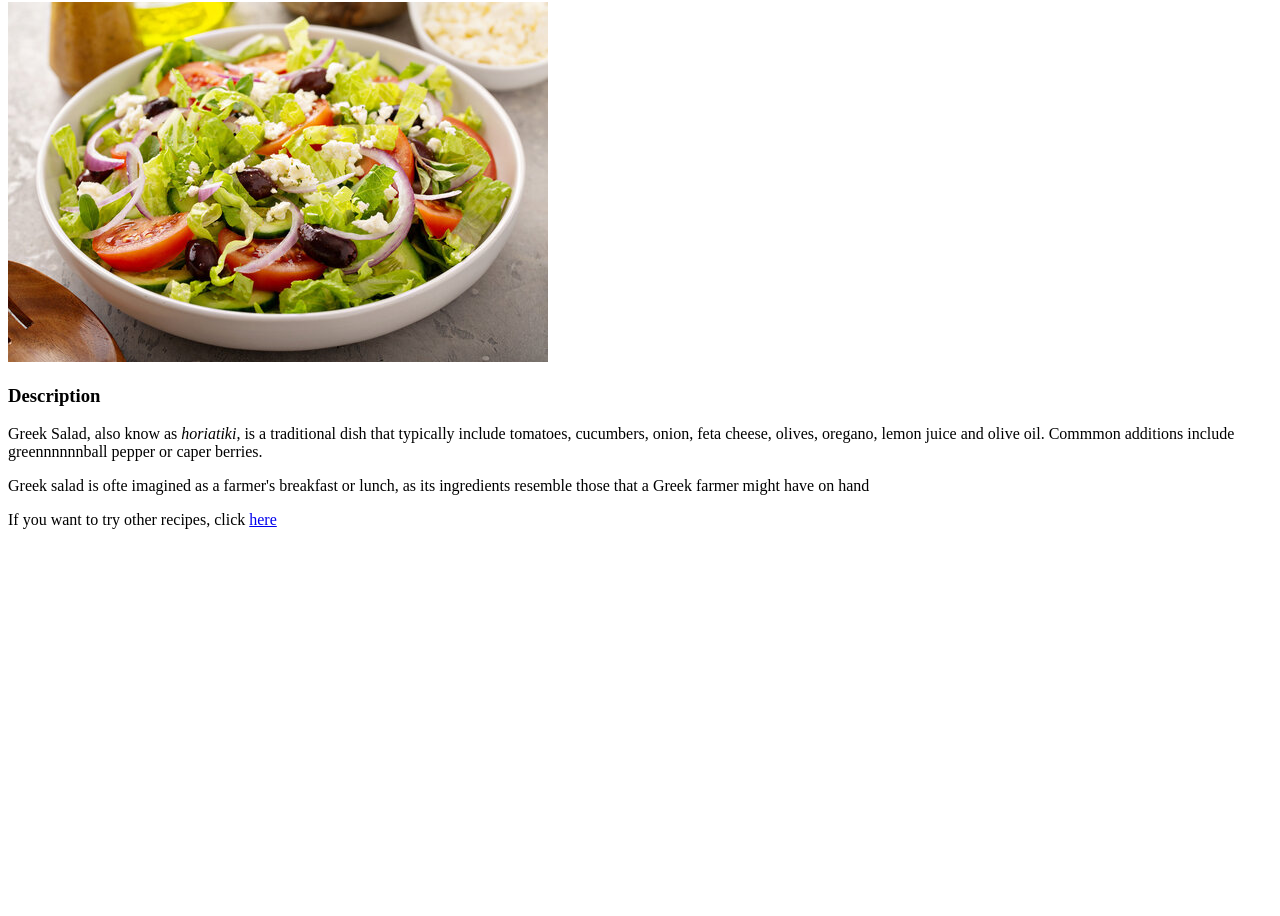
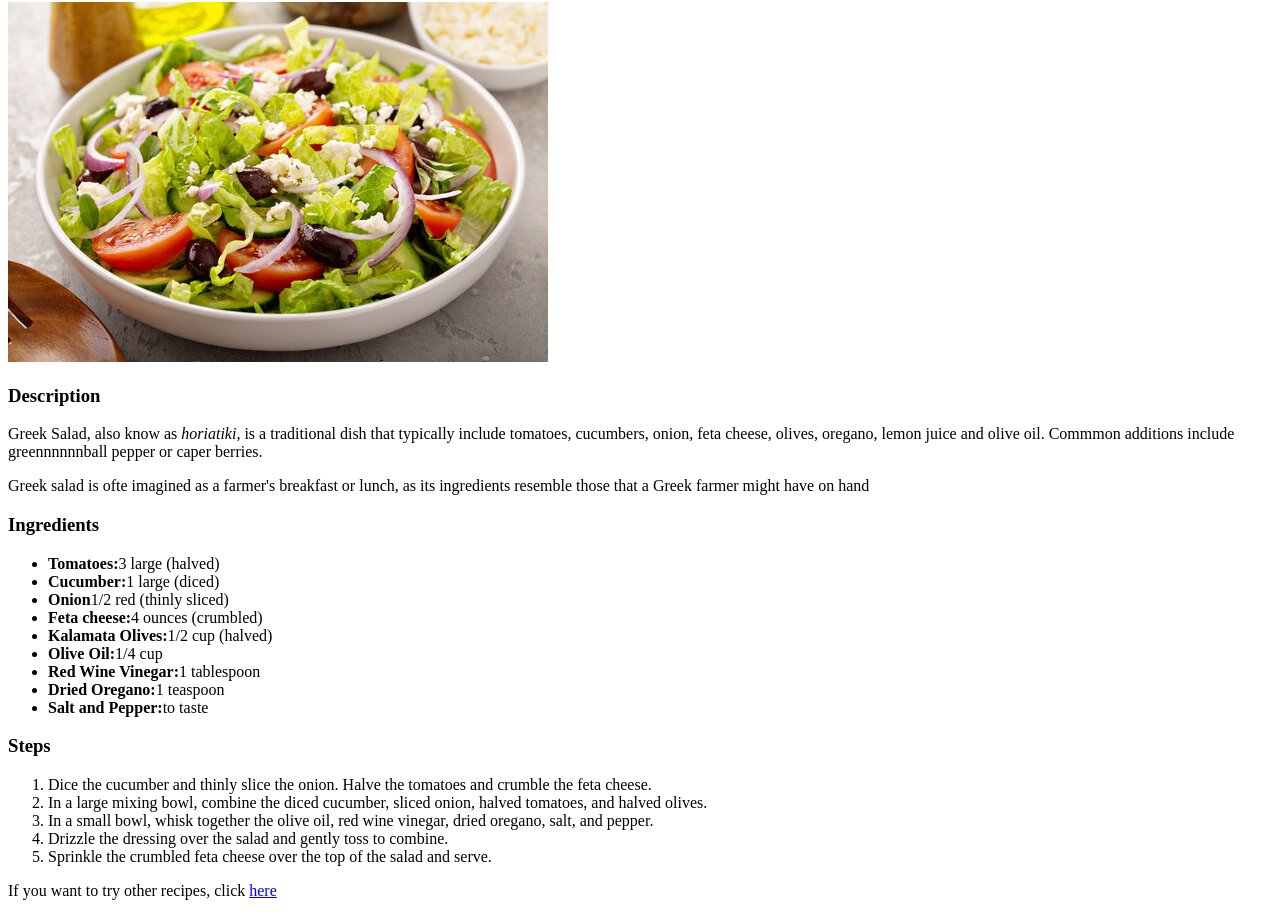
Before and after one commit to Alex200027fr/Odin-recipes, a plain HTML site: page recipes/greek_salad.html in a window 1280 px wide. Shown: the part 78-994 px from the top of the page. Before the commit the page ends 800 px from the top, so only its background shows below. Drawn offline with Linux system fonts and the light colour scheme.

Commit message:
Steps to make greek salads were introduced

```diff
--- a/recipes/greek_salad.html
+++ b/recipes/greek_salad.html
@@ -11,7 +11,26 @@
         <h3>Description</h3>
         <p>Greek Salad, also know as <em>horiatiki</em>, is a traditional dish that typically include tomatoes, cucumbers, onion, feta cheese, olives, oregano, lemon juice and olive oil. Commmon additions include greennnnnnball pepper or caper berries.</p>
         <p>Greek salad is ofte imagined as a farmer's breakfast or lunch, as its ingredients resemble those that a Greek farmer might have on hand</p>
-
+        <h3>Ingredients</h3>
+        <ul>
+            <li><strong>Tomatoes:</strong>3 large (halved)</li>
+            <li><strong>Cucumber:</strong>1 large (diced)</li>
+            <li><strong>Onion</strong>1/2 red (thinly sliced)</li>
+            <li><strong>Feta cheese:</strong>4 ounces (crumbled)</li>
+            <li><strong>Kalamata Olives:</strong>1/2 cup (halved)</li>
+            <li><strong>Olive Oil:</strong>1/4 cup</li>
+            <li><strong>Red Wine Vinegar:</strong>1 tablespoon</li>
+            <li><strong>Dried Oregano:</strong>1 teaspoon</li>
+            <li><strong>Salt and Pepper:</strong>to taste</li>
+        </ul>
+        <h3>Steps</h3>
+        <ol>
+            <li>Dice the cucumber and thinly slice the onion. Halve the tomatoes and crumble the feta cheese.</li>
+            <li>In a large mixing bowl, combine the diced cucumber, sliced onion, halved tomatoes, and halved olives.</li>
+            <li>In a small bowl, whisk together the olive oil, red wine vinegar, dried oregano, salt, and pepper.</li>
+            <li>Drizzle the dressing over the salad and gently toss to combine.</li>
+            <li>Sprinkle the crumbled feta cheese over the top of the salad and serve.</li>
+        </ol>
         <p>If you want to try other recipes, click <a href="../index.html" target="_blank" rel="noopener noreferrer">here</a></p>
     </body>
 </html>
```
